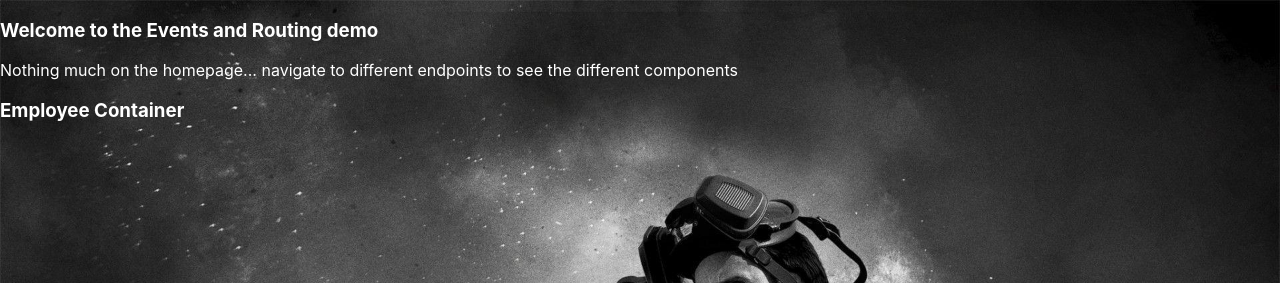
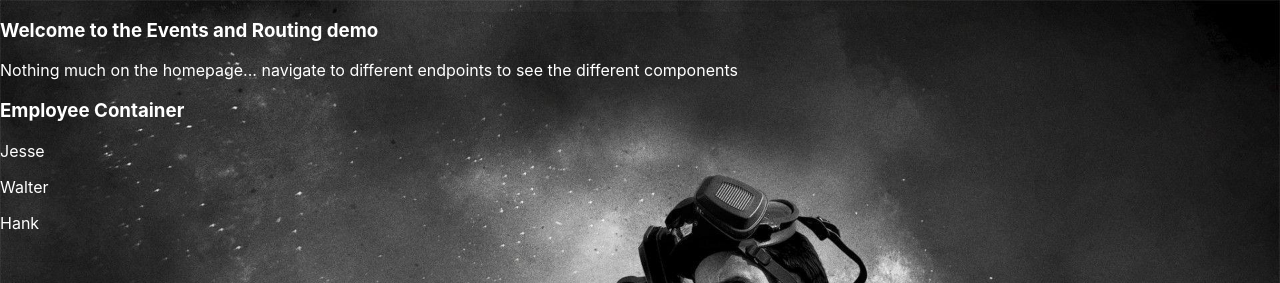
Before and after one commit to 240930-JavaFSInfosys/Week5, a React (Create React App) app in the folder React/hello-events-routing/: page /emp in a window 1280 px wide. Shown: the top 283 px of the page. Built offline with nearby package versions, Linux system fonts and the light colour scheme.

Commit message:
showed map with nested component

```diff
--- a/React/hello-events-routing/src/Components/EmployeeComponent/EmployeeContainer.tsx
+++ b/React/hello-events-routing/src/Components/EmployeeComponent/EmployeeContainer.tsx
@@ -1,7 +1,7 @@
 import { useEffect, useState } from "react"
 
 //This will take in data from employeeData.ts (sent as props in App.tsx)
-export const EmployeeContainer:React.FC<any> = (incomingData) => {
+export const EmployeeContainer:React.FC<any> = (incomingData:any) => {
 
     //state variable to store an array of the employee data
     const[employees, setEmployees] = useState<any[]>([])
@@ -12,6 +12,9 @@ export const EmployeeContainer:React.FC<any> = (incomingData) => {
 
         //set the employees state object with the employee data
         setEmployees(incomingData.incomingData)
+
+        //We had to do incomingData.incomingData to access the ARRAY inside the props object
+        //setEmployees(propsObject.arrayInThePropsObject)
 
         console.log(employees) //just so we can see employees in console
 
@@ -25,7 +28,11 @@ export const EmployeeContainer:React.FC<any> = (incomingData) => {
             <h3>Employee Container</h3>
 
             {/* using map() to render an Employee Component for every employee in the array */}
-
+            <div>
+                {employees.map((employee:any)=>{
+                    return <p>{employee.name}</p>
+                })}
+            </div>
 
         </div>
     )
```
Also changed, not shown: React/hello-events-routing/src/Components/EmployeeComponent/Employee.tsx (added, +17 -0 lines).
